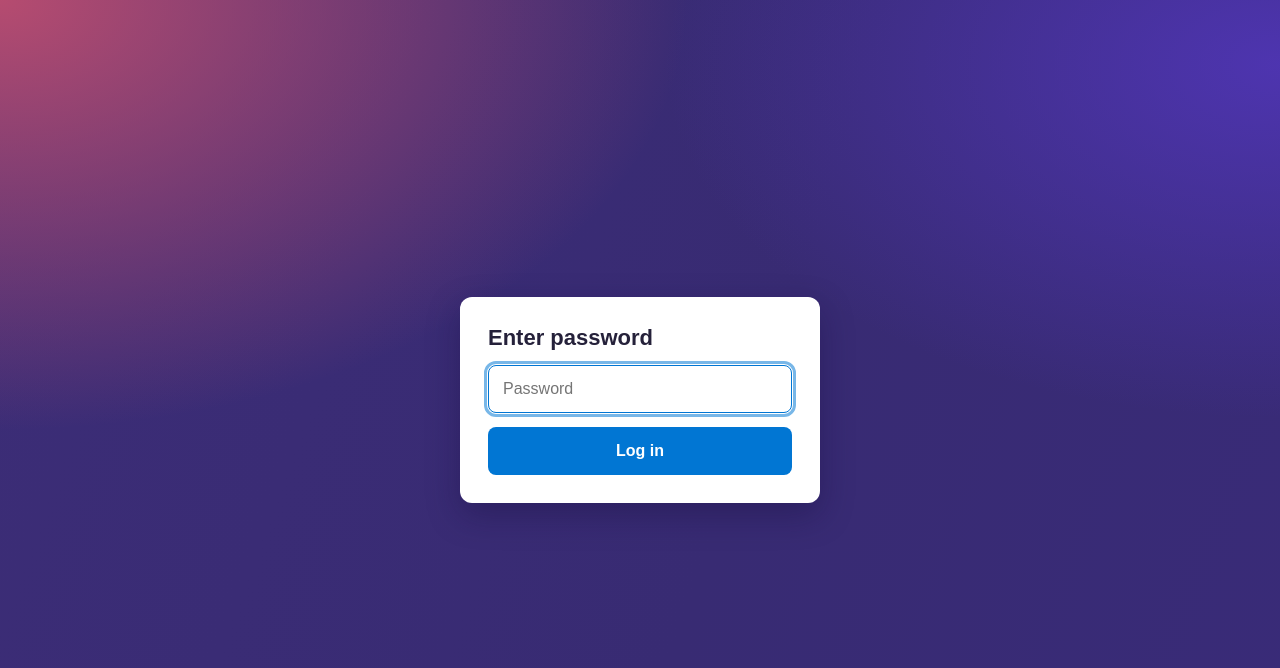
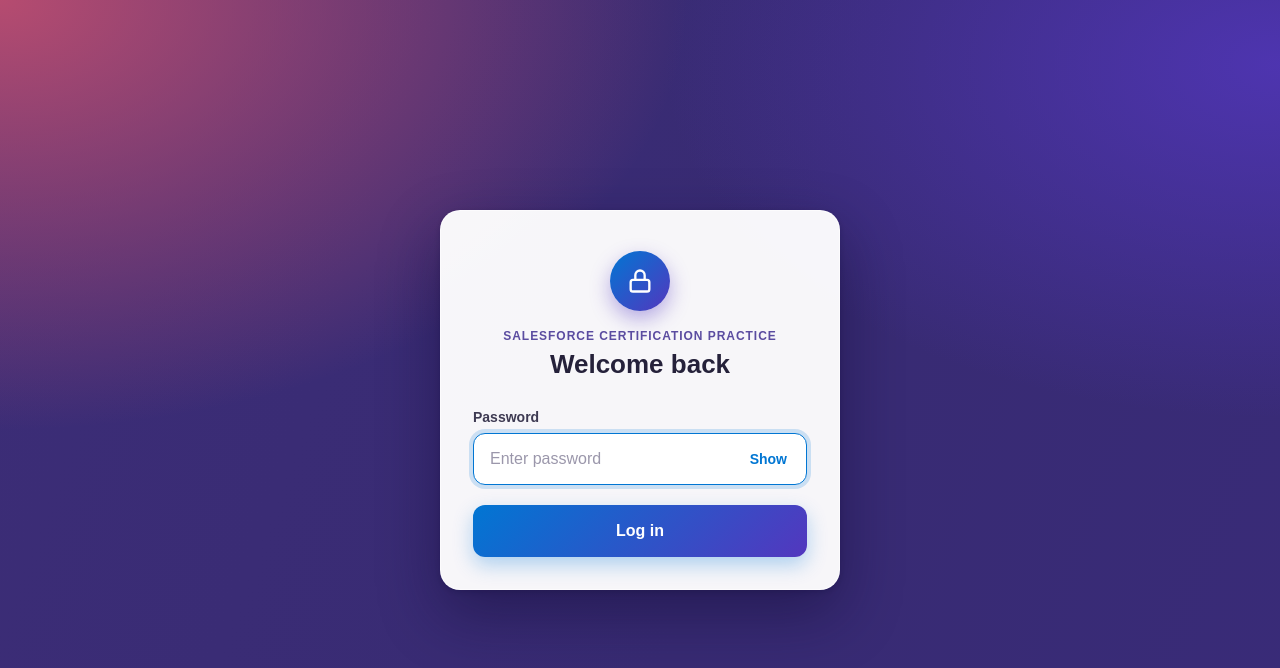
Before and after one commit to jamesdeen1996/jamesdeen.github.io, a plain HTML site: page index.html in a window 1280 px wide. Drawn offline with Linux system fonts and the light colour scheme.

Commit message:
Redesign and center the login screen
Show only the login card until the password is entered, add a lock icon,
show/hide password toggle, and centered layout.

Co-Authored-By: Claude Opus 5.5 <noreply@anthropic.com>

```diff
--- a/css/styles.css
+++ b/css/styles.css
@@ -70,7 +70,7 @@ body {
 
 /* Password gate */
 .home-content {
-  display: none;
+  display: flex;
   width: 100%;
   max-width: 760px;
   flex-direction: column;
@@ -78,65 +78,188 @@ body {
   gap: 24px;
 }
 
-.is-authenticated .home-content {
-  display: flex;
+.home-content[hidden],
+.login-card[hidden],
+html:not(.is-authenticated) .home-content,
+.is-authenticated .login-card {
+  display: none;
 }
 
-.is-authenticated .login-card {
-  display: none;
+/* Keep the login page content in the exact center of the screen */
+html[data-page="login"] body {
+  display: flex;
+  flex-direction: column;
+  justify-content: center;
+  align-items: center;
 }
 
 .login-card {
   display: flex;
   flex-direction: column;
-  gap: 14px;
+  align-items: stretch;
   width: 100%;
-  max-width: 360px;
-  padding: 28px;
-  border-radius: 12px;
-  background: #ffffff;
-  box-shadow: 0 12px 32px rgba(20, 12, 60, 0.35);
+  max-width: 400px;
+  margin: auto;
+  padding: 40px 32px 32px;
+  border: 1px solid rgba(255, 255, 255, 0.6);
+  border-radius: 20px;
+  background: rgba(255, 255, 255, 0.96);
+  box-shadow:
+    0 24px 60px rgba(16, 8, 52, 0.45),
+    0 2px 6px rgba(16, 8, 52, 0.2);
+  text-align: center;
+  animation: login-rise 400ms ease-out both;
 }
 
-.login-card h1 {
-  margin: 0;
-  color: #25213a;
-  font-size: 22px;
+@keyframes login-rise {
+  from {
+    opacity: 0;
+    transform: translateY(12px);
+  }
+  to {
+    opacity: 1;
+    transform: translateY(0);
+  }
 }
 
-.login-card input {
-  min-height: 48px;
-  padding: 0 14px;
-  border: 1px solid #b9b5c9;
-  border-radius: 8px;
-  font-size: 16px;
+@media (prefers-reduced-motion: reduce) {
+  .login-card {
+    animation: none;
+  }
 }
 
-.login-card input:focus-visible {
-  outline: 3px solid #78b7e8;
-  outline-offset: 1px;
-  border-color: #0176d3;
+.login-icon {
+  display: grid;
+  place-items: center;
+  width: 60px;
+  height: 60px;
+  margin: 0 auto 18px;
+  border-radius: 50%;
+  background: linear-gradient(135deg, #0176d3, #5337be);
+  color: #ffffff;
+  box-shadow: 0 8px 20px rgba(83, 55, 190, 0.4);
 }
 
-.login-card button {
-  min-height: 48px;
+.login-eyebrow {
+  margin: 0 0 6px;
+  color: #5b4ca0;
+  font-size: 12px;
+  font-weight: 700;
+  letter-spacing: 0.08em;
+  text-transform: uppercase;
+}
+
+.login-title {
+  margin: 0 0 28px;
+  color: #25213a;
+  font-size: 26px;
+  line-height: 1.2;
+}
+
+.login-label {
+  margin-bottom: 8px;
+  color: #3e3a52;
+  font-size: 14px;
+  font-weight: 700;
+  text-align: left;
+}
+
+.password-field {
+  position: relative;
+  display: flex;
+  align-items: center;
+}
+
+.password-field input {
+  width: 100%;
+  min-height: 52px;
+  padding: 0 72px 0 16px;
+  border: 1.5px solid #cfcbdc;
+  border-radius: 12px;
+  background: #faf9fd;
+  color: #25213a;
+  font-size: 16px;
+  transition: border-color 150ms ease, box-shadow 150ms ease, background 150ms ease;
+}
+
+.password-field input::placeholder {
+  color: #9b97ab;
+}
+
+.password-field input:focus {
+  outline: none;
+  border-color: #0176d3;
+  background: #ffffff;
+  box-shadow: 0 0 0 4px rgba(1, 118, 211, 0.18);
+}
+
+.password-toggle {
+  position: absolute;
+  right: 8px;
+  min-height: 36px;
+  padding: 0 12px;
   border: 0;
   border-radius: 8px;
-  background: #0176d3;
+  background: transparent;
+  color: #0176d3;
+  font-size: 14px;
+  font-weight: 700;
+  cursor: pointer;
+}
+
+.password-toggle:hover {
+  background: rgba(1, 118, 211, 0.08);
+}
+
+.password-toggle:focus-visible {
+  outline: 3px solid #78b7e8;
+  outline-offset: 0;
+}
+
+.login-error {
+  margin: 10px 0 0;
+  color: #ba0517;
+  font-size: 14px;
+  text-align: left;
+}
+
+.login-submit {
+  min-height: 52px;
+  margin-top: 20px;
+  border: 0;
+  border-radius: 12px;
+  background: linear-gradient(135deg, #0176d3, #5337be);
   color: #ffffff;
   font-size: 16px;
   font-weight: 700;
   cursor: pointer;
+  box-shadow: 0 8px 20px rgba(1, 118, 211, 0.3);
+  transition: transform 150ms ease, box-shadow 150ms ease, filter 150ms ease;
 }
 
-.login-card button:hover {
-  background: #014486;
+.login-submit:hover {
+  filter: brightness(1.08);
+  transform: translateY(-1px);
+  box-shadow: 0 12px 24px rgba(1, 118, 211, 0.38);
 }
 
-.login-error {
-  margin: 0;
-  color: #ba0517;
-  font-size: 14px;
+.login-submit:active {
+  transform: translateY(0);
+}
+
+.login-submit:focus-visible {
+  outline: 3px solid #78b7e8;
+  outline-offset: 3px;
+}
+
+@media (max-width: 480px) {
+  .login-card {
+    padding: 32px 20px 24px;
+  }
+
+  .login-title {
+    font-size: 22px;
+  }
 }
 
 .logout-button {
--- a/index.html
+++ b/index.html
@@ -9,14 +9,25 @@
 </head>
 <body>
   <form class="login-card" id="login-form" novalidate>
-    <h1>Enter password</h1>
-    <label class="visually-hidden" for="password">Password</label>
-    <input id="password" name="password" type="password" autocomplete="current-password" placeholder="Password" required>
+    <div class="login-icon" aria-hidden="true">
+      <svg viewBox="0 0 24 24" width="28" height="28" fill="none" stroke="currentColor" stroke-width="2" stroke-linecap="round" stroke-linejoin="round">
+        <rect x="4" y="11" width="16" height="10" rx="2"></rect>
+        <path d="M8 11V7a4 4 0 0 1 8 0v4"></path>
+      </svg>
+    </div>
+    <p class="login-eyebrow">Salesforce Certification Practice</p>
+    <h1 class="login-title">Welcome back</h1>
+
+    <label class="login-label" for="password">Password</label>
+    <div class="password-field">
+      <input id="password" name="password" type="password" autocomplete="current-password" placeholder="Enter password" required>
+      <button class="password-toggle" id="password-toggle" type="button" aria-label="Show password" aria-pressed="false">Show</button>
+    </div>
     <p class="login-error" id="login-error" role="alert" hidden>Incorrect password. Try again.</p>
-    <button type="submit">Log in</button>
+    <button class="login-submit" type="submit">Log in</button>
   </form>
 
-  <div class="home-content">
+  <div class="home-content" id="home-content" hidden>
     <main class="button-group" aria-label="Certification choices">
       <a class="certification-link" href="data-architect-home.html">Data Architect</a>
       <button type="button">Sharing and Visibility Architect</button>
--- a/js/auth.js
+++ b/js/auth.js
@@ -48,6 +48,25 @@
     const input = document.querySelector("#password");
     const error = document.querySelector("#login-error");
     const logout = document.querySelector("#logout");
+    const home = document.querySelector("#home-content");
+
+    function showHome(isLoggedIn) {
+      document.documentElement.classList.toggle("is-authenticated", isLoggedIn);
+      form.hidden = isLoggedIn;
+      home.hidden = !isLoggedIn;
+    }
+
+    showHome(readAuth());
+
+    const toggle = document.querySelector("#password-toggle");
+    toggle.addEventListener("click", () => {
+      const show = input.type === "password";
+      input.type = show ? "text" : "password";
+      toggle.textContent = show ? "Hide" : "Show";
+      toggle.setAttribute("aria-label", show ? "Hide password" : "Show password");
+      toggle.setAttribute("aria-pressed", String(show));
+      input.focus();
+    });
 
     form.addEventListener("submit", async (event) => {
       event.preventDefault();
@@ -55,7 +74,7 @@
       if ((await hash(input.value)) === PASSWORD_HASH) {
         writeAuth(true);
         form.reset();
-        document.documentElement.classList.add("is-authenticated");
+        showHome(true);
       } else {
         error.hidden = false;
         input.select();
@@ -64,12 +83,13 @@
 
     logout.addEventListener("click", () => {
       writeAuth(false);
-      document.documentElement.classList.remove("is-authenticated");
+      showHome(false);
       input.focus();
     });
 
-    if (!document.documentElement.classList.contains("is-authenticated")) {
-      input.focus();
+    if (!home.hidden) {
+      return;
     }
+    input.focus();
   });
 })();
```
